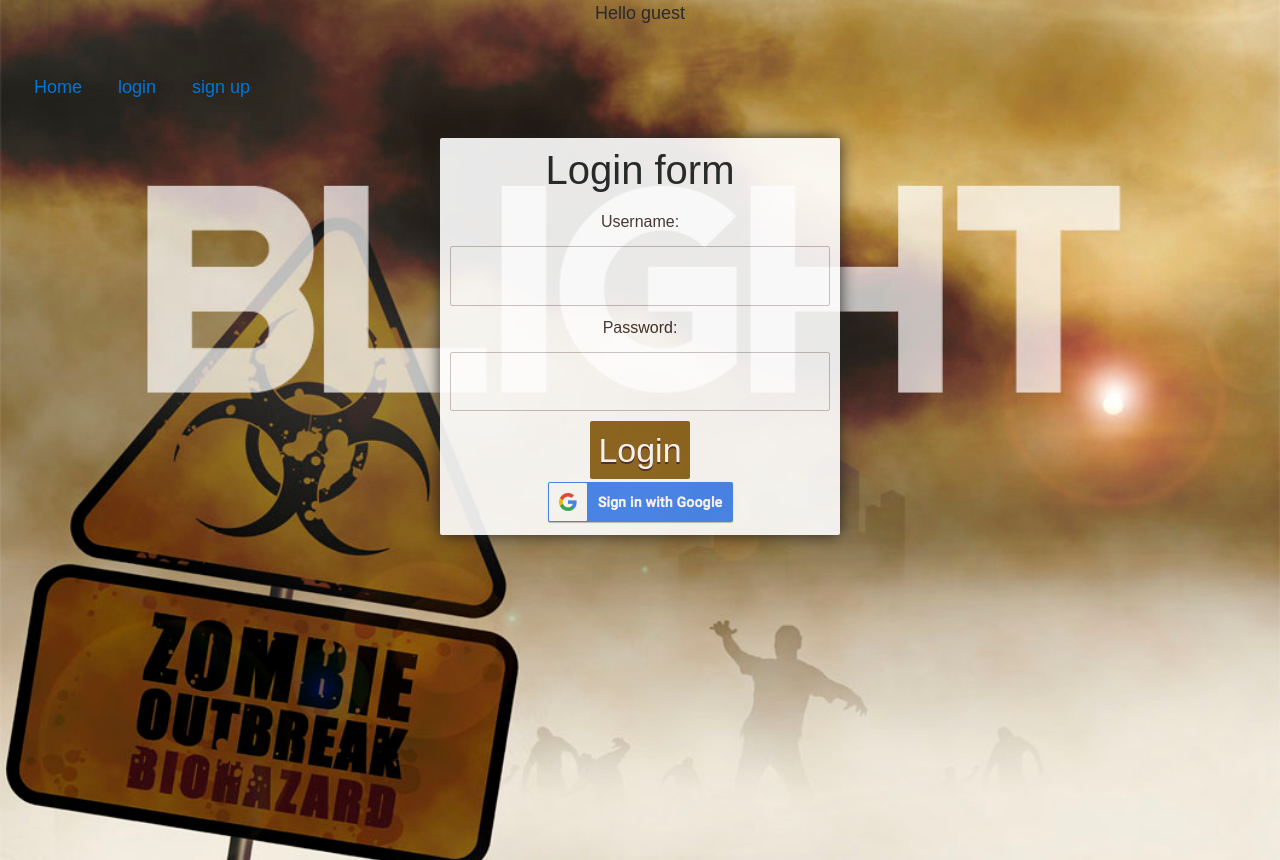
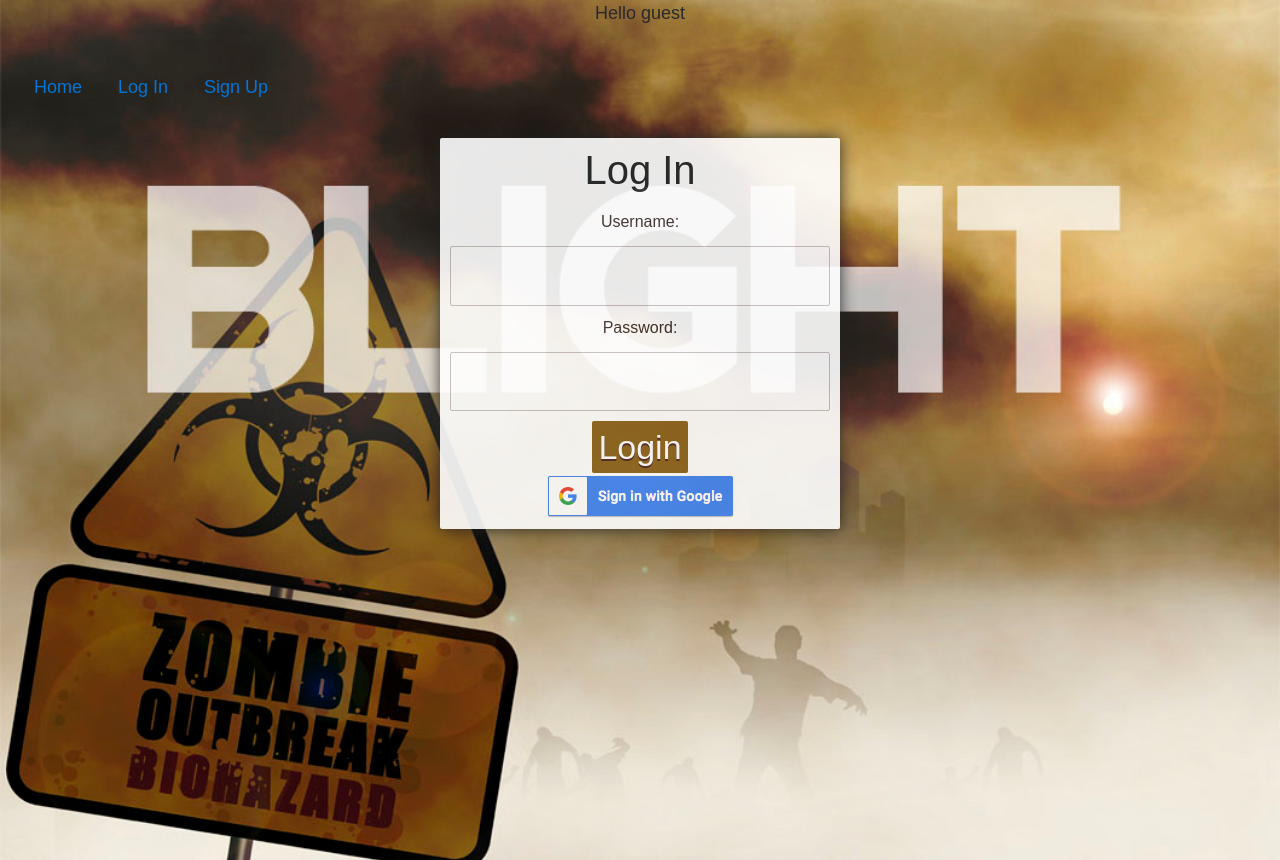
Before and after one commit to wesmora/project3, a React (Create React App) app in the folder mern-passport/: page /login in a window 1280 px wide. Built offline with nearby package versions, Linux system fonts and the light colour scheme; no server answers.

Commit message:
stlyesw/newmapandfooter

```diff
--- a/mern-passport/src/App.jsx
+++ b/mern-passport/src/App.jsx
@@ -26,7 +26,7 @@ const DisplayLinks = props => {
 					</li>
 					<li>
 						<Link to="#" className="nav-link" onClick={props._logout}>
-							Logout
+							Log Out
 						</Link>
 					</li>
 				</ul>
@@ -43,12 +43,12 @@ const DisplayLinks = props => {
 					</li>
 					<li className="nav-item">
 						<Link to="/login" className="nav-link">
-							login
+							Log In
 						</Link>
 					</li>
 					<li className="nav-item">
 						<Link to="/signup" className="nav-link">
-							sign up
+							Sign Up
 						</Link>
 					</li>
 				</ul>
--- a/mern-passport/src/components/Login/LoginForm.jsx
+++ b/mern-passport/src/components/Login/LoginForm.jsx
@@ -39,7 +39,7 @@ class LoginForm extends Component {
 			return (
 			  <div class="login">
 				<form className="LoginForm">
-					<h1>Login form</h1>
+					<h1>Log In</h1>
 
 						<label htmlFor="username">Username: </label>
 						<input
--- a/mern-passport/src/index.css
+++ b/mern-passport/src/index.css
@@ -9,9 +9,9 @@ body {
   margin-top: 10px;
 } */
 
-button {
+/* button {
   background-color: #4CAF50; /* Green */
-  border: none;
+  /* border: none;
   color: white;
   padding: 4px 8px;
   text-align: center;
@@ -22,4 +22,4 @@ button {
   margin-right: 3px;
   border-radius: 8px;
   border: 2px solid black;
-}
+} */
```
